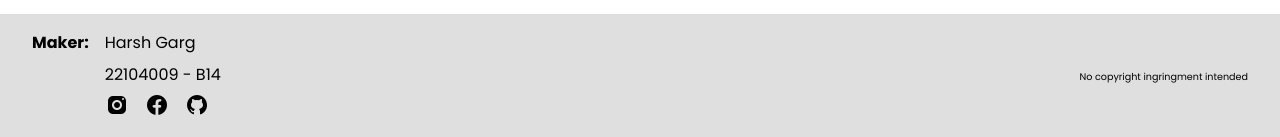
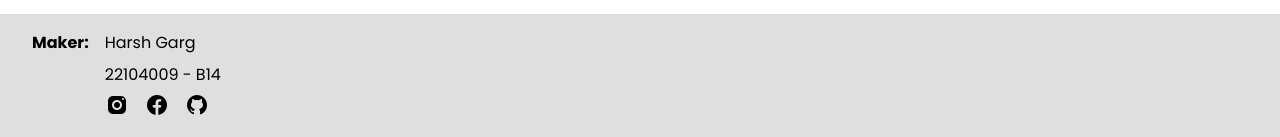
Before and after one commit to HarshTheGarg/physicsSem2PBLClient, a React app: page / in a window 1280 px wide. Shown: the part 660-797 px from the top of the page. Built offline with nearby package versions, Linux system fonts and the light colour scheme; no server answers.

Commit message:
Removed copyright text

```diff
--- a/src/assets/style.css
+++ b/src/assets/style.css
@@ -116,14 +116,3 @@ footer {
 .makerSocial a{
   margin-right: 1em;
 }
-
-.copyrightInfoContainer {
-  display: flex;
-  flex-direction: row;
-  align-items: flex-end;
-  height: 100%;
-}
-
-.copyrightInfo {
-  font-size: 0.6rem;
-}
--- a/src/components/Footer.js
+++ b/src/components/Footer.js
@@ -30,9 +30,6 @@ const Footer = () => {
           </div>
         </div>
       </div>
-      <div className="copyrightInfoContainer">
-        <div className="copyrightInfo">No copyright ingringment intended</div>
-      </div>
     </footer>
   );
 };
```
Also changed, not shown: dist/index.bundle.js.
